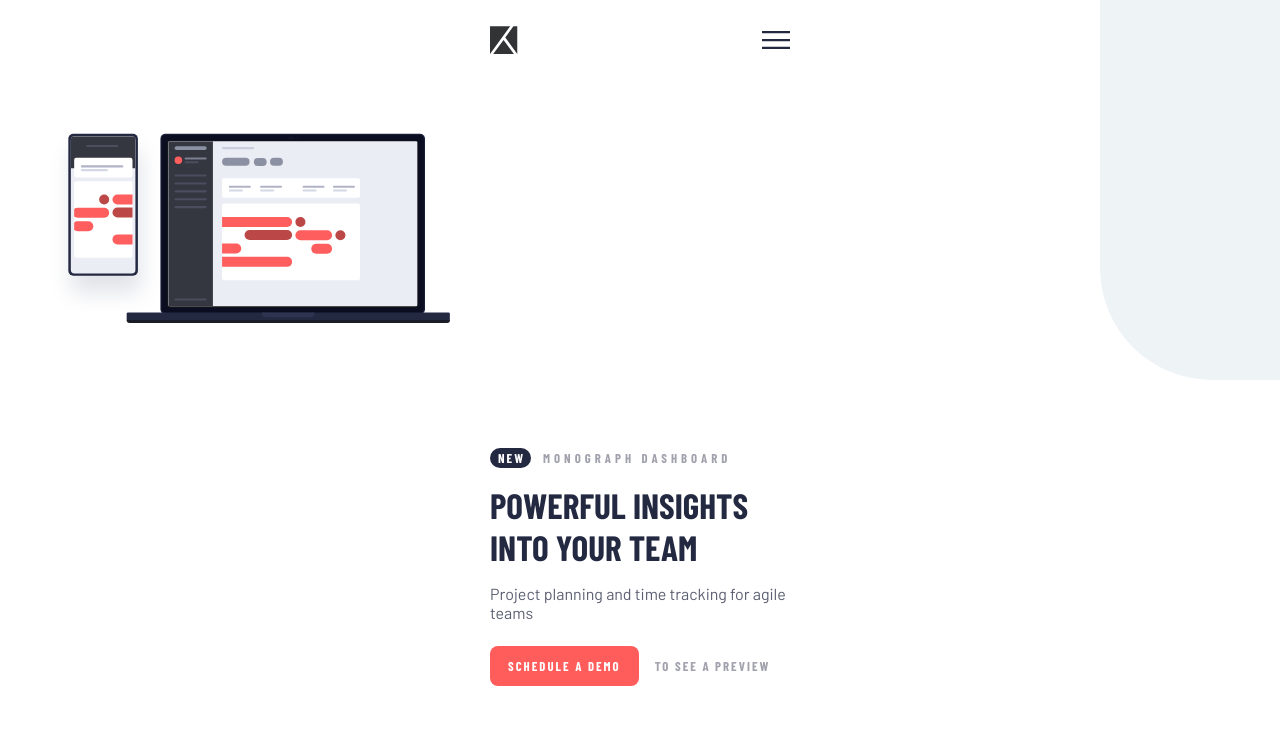
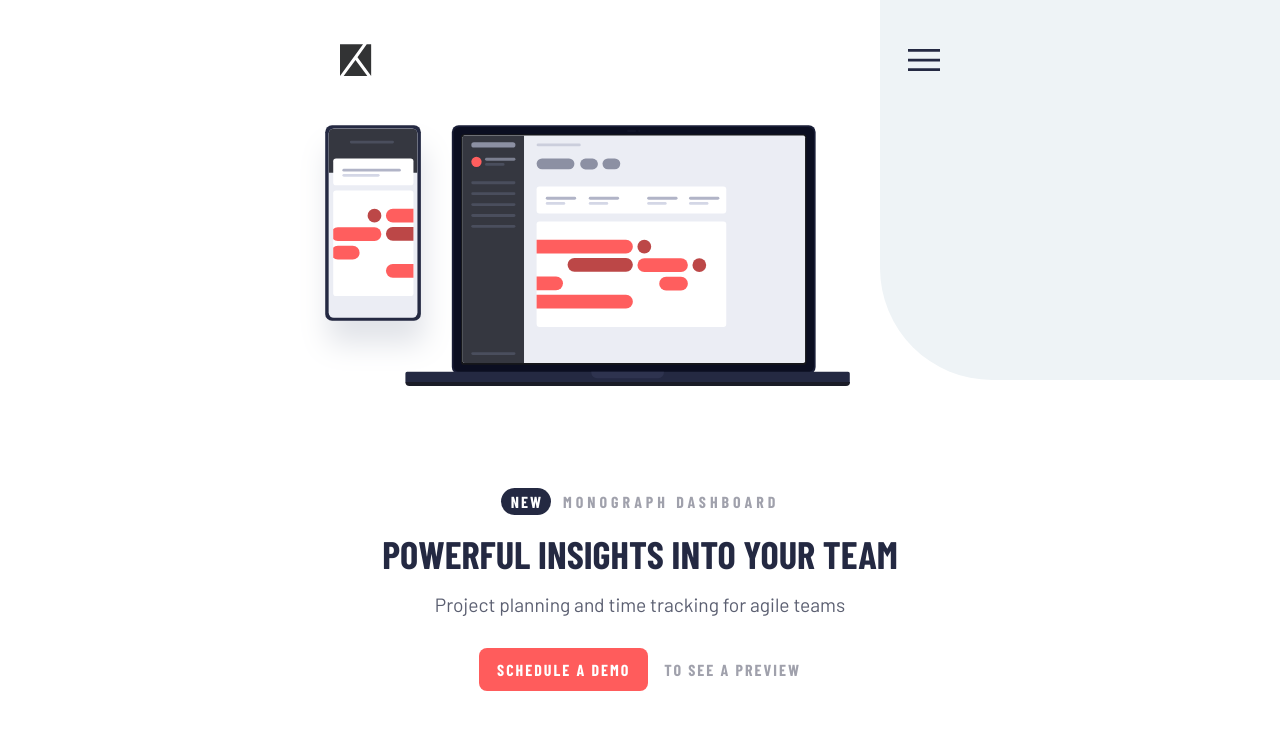
Before and after one commit to aaronpaulgz/fm-tracking-component, a plain HTML site: page index.html in a window 1280 px wide. Drawn offline with nearby package versions, Linux system fonts and the light colour scheme.

Commit message:
Tablet Ready

```diff
--- a/scripts.js
+++ b/scripts.js
@@ -1,7 +1,6 @@
 $hamburger = document.querySelector(".mob_header_hamburger");
 $close = document.querySelector(".mob_header_close");
 $modal = document.querySelector(".mob_modal");
-console.warn($hamburger, $close);
 
 const show = () => {
   $hamburger.style.display = "none";
--- a/styles/styles.css
+++ b/styles/styles.css
@@ -187,3 +187,14 @@
   color: var(--Grayish-Blue);
   font-weight: 700;
 }
+
+@media screen and (min-width: 424px) {
+  .hero_img {
+    width: 100%;
+    height: 40vh;
+    background-image: url("../images/illustration-devices.svg");
+    background-position: 100px 50px;
+    background-size: 440px;
+    background-repeat: no-repeat;
+  }
+}
--- a/styles/tablet.css
+++ b/styles/tablet.css
@@ -0,0 +1,90 @@
+.ornament {
+  width: 400px;
+  height: 380px;
+}
+
+.mob_header {
+  height: 120px;
+  width: 600px;
+  max-width: 720px;
+}
+
+.mob_header_logo {
+  width: 32px;
+  height: 32px;
+}
+
+.mob_header_hamburger {
+  width: 32px;
+  height: 100%;
+}
+
+.mob_header_close {
+  width: 26px;
+  height: 100%;
+  display: none;
+}
+
+/* Mobile Modal */
+
+.mob_modal {
+  top: 120px;
+  padding: 32px;
+  width: 600px;
+  max-width: 620px;
+  border-radius: 8px;
+}
+
+.mob_modal .mob_modal_list {
+  font-size: 1.2rem;
+}
+
+.mob_modal .mob_modal_list > li {
+  margin: 0 0 32px 0;
+}
+
+.mob_modal > .mob_modal_cta {
+  margin: 20px 0 0 0;
+  font-size: 1.2rem;
+}
+
+/* Mobile Modal ENDS*/
+
+.main {
+  width: 100%;
+  text-align: center;
+}
+
+.hero_img {
+  background-image: url("../images/illustration-devices.svg");
+  background-position: 300px 0px;
+  background-size: 550px;
+}
+
+.hero_text {
+  width: 600px;
+  max-width: 620px;
+}
+
+.hero_text .hero_promo {
+  justify-content: center;
+  font-size: 1rem;
+}
+
+.hero_promo .promo_new {
+  padding: 4px 8px 4px 10px;
+}
+
+.hero_text .hero_title {
+  font-size: 2.4rem;
+}
+
+.hero_text .hero_description {
+  font-size: 1.2rem;
+}
+
+.hero_links {
+  justify-content: center;
+  font-size: 1rem;
+  margin: 32px 0 0 0;
+}
```
